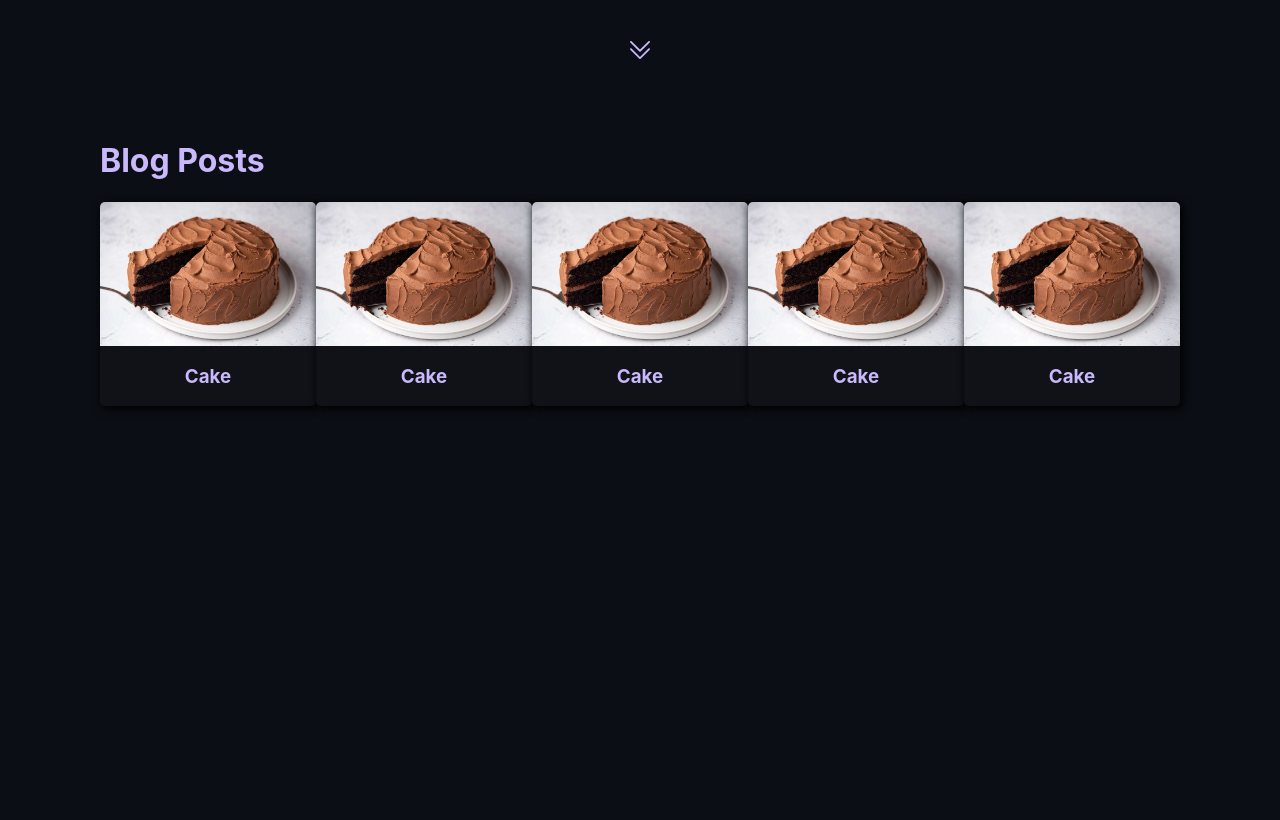
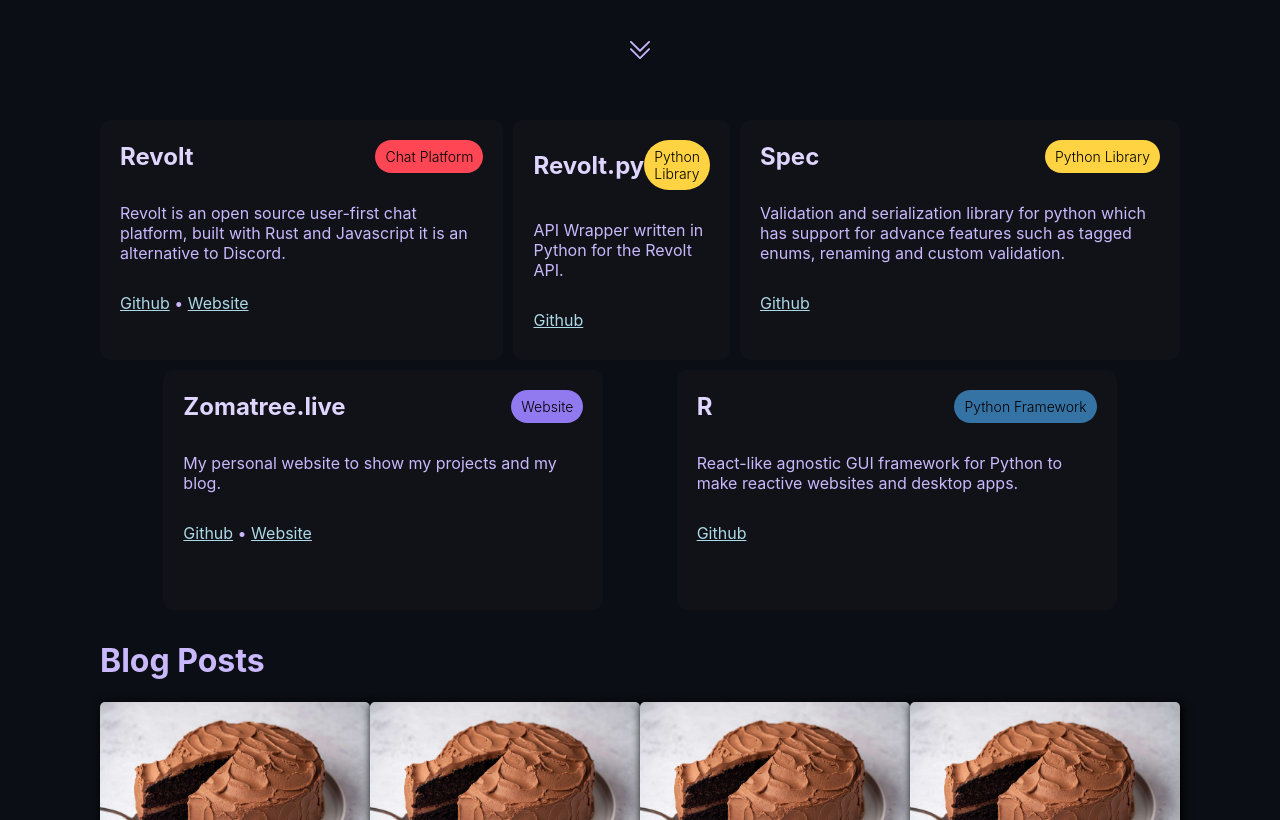
Before and after one commit to Zomatree/zomatree.live, a SvelteKit app: page / in a window 1280 px wide. Shown: the part 680-1500 px from the top of the page. Before the commit the page ends 1221 px from the top, so only its background shows below. Built offline with nearby package versions, Linux system fonts and the light colour scheme; a web font is replaced by a local one.

Commit message:
add projects section

```diff
--- /dev/null
+++ b/src/lib/components/Project.svelte
@@ -0,0 +1,33 @@
+<script lang="ts">
+    import "./project.scss";
+
+    export let title: string;
+    export let description: string;
+    export let tag: string;
+    export let tag_colour: string;
+    export let url: string | null = null;
+    export let github_url: string;
+</script>
+
+<div class="project-card">
+    <div class="title-row">
+        <h2 class="project-title">
+            { title }
+        </h2>
+
+        <div class="project-type" style="background-color: {tag_colour}">
+            {tag}
+        </div>
+    </div>
+
+    <p class="project-description">
+        {description}
+    </p>
+
+    <p class="project-description">
+        <a class="website-link" href={github_url} target="_blank" rel="nooopener noreferrer">Github </a>
+        {#if url}
+        • <a class="website-link" href={url} target="_blank" rel="nooopener noreferrer">Website</a>
+        {/if}
+    </p>
+</div>
--- /dev/null
+++ b/src/lib/components/project.scss
@@ -0,0 +1,43 @@
+.project-card {
+    background-color: var(--bg-2);
+    border-radius: 10px;
+    max-width: 400px;
+    height: 200px;
+    padding: 20px;
+}
+
+.title-row {
+    display: flex;
+    color: var(--primary-4);
+    align-items: center;
+}
+
+.project-title {
+    flex-grow: 1;
+    margin-top: 0;
+    margin-bottom: 0;
+}
+
+.project-link {
+    color: var(--primary-4);
+    text-decoration: none;
+}
+
+.website-link {
+    color: lightblue;
+    text-decoration: underline;
+}
+
+.project-type {
+    height: min-content;
+    padding: 8px 10px;
+    font-size: 14px;
+    font-weight: 300;
+    border-radius: 50px;
+    color: black;
+}
+
+.project-description {
+    margin-top: 30px;
+    color: var(--primary-3)
+}
--- a/src/routes/+page.svelte
+++ b/src/routes/+page.svelte
@@ -1,4 +1,6 @@
 <script lang="ts">
+    import Project from "$lib/components/Project.svelte";
+
     import cake from "$lib/assets/cake.jpg";
     import og_image from "$lib/assets/og_image.png";
 
@@ -39,6 +41,50 @@
             <svg fill="#CAB8FD" height="20px" width="20px" version="1.1" id="Layer_1" xmlns="http://www.w3.org/2000/svg" xmlns:xlink="http://www.w3.org/1999/xlink" viewBox="0 0 330 330" xml:space="preserve"><g id="XMLID_169_"><path id="XMLID_197_" d="M304.394,139.394l-139.39,139.393L25.607,139.393c-5.857-5.857-15.355-5.858-21.213,0.001c-5.858,5.858-5.858,15.355,0,21.213l150.004,150c2.813,2.813,6.628,4.393,10.606,4.393s7.794-1.581,10.606-4.394l149.996-150c5.858-5.858,5.858-15.355,0-21.213C319.749,133.536,310.251,133.535,304.394,139.394z"/><path id="XMLID_221_" d="M154.398,190.607c2.813,2.813,6.628,4.393,10.606,4.393s7.794-1.581,10.606-4.394l149.996-150c5.858-5.858,5.858-15.355,0-21.213c-5.857-5.858-15.355-5.858-21.213,0l-139.39,139.393L25.607,19.393c-5.857-5.858-15.355-5.858-21.213,0c-5.858,5.858-5.858,15.355,0,21.213L154.398,190.607z"/></g></svg>
         </div>
     </div>
+    <div class="projects-section">
+        <div class="projects-row">
+            <Project
+                title="Revolt"
+                tag="Chat Platform"
+                tag_colour="#ff4654"
+                url="https://revolt.chat"
+                github_url="https://github.com/revoltchat"
+                description="Revolt is an open source user-first chat platform, built with Rust and Javascript it is an alternative to Discord."
+            />
+            <Project
+                title="Revolt.py"
+                tag="Python Library"
+                tag_colour="#ffd342"
+                github_url="https://github.com/revoltchat/revolt.py"
+                description="API Wrapper written in Python for the Revolt API."
+            />
+            <Project
+                title="Spec"
+                tag="Python Library"
+                tag_colour="#ffd342"
+                github_url="https://github.com/Zomatree/Spec"
+                description="Validation and serialization library for python which has support for advance features such as tagged enums, renaming and custom validation."
+            />
+        </div>
+        <div class="projects-row">
+            <Project
+                title="Zomatree.live"
+                tag="Website"
+                tag_colour="var(--primary-1)"
+                url="https://zomatree.live"
+                github_url="https://github.com/zomatree/zomatree.live"
+                description="My personal website to show my projects and my blog."
+            />
+            <Project
+                title="R"
+                tag="Python Framework"
+                tag_colour="#3673a5"
+                github_url="https://github.com/zomatree/r"
+                description="React-like agnostic GUI framework for Python to make reactive websites and desktop apps."
+            />
+        </div>
+    </div>
+    <div id="bottom"/>
     <div class="blog-section">
         <h1 class="header" id="blogs">
             Blog Posts
@@ -60,11 +106,6 @@
                 <img class="blog-card-image" alt="Slice of chocolate cake on white plate" src={cake}/>
                 <h3 class="blog-card-title">Cake</h3>
             </a>
-            <a class="blog-card" href="/blog/cake">
-                <img class="blog-card-image" alt="Slice of chocolate cake on white plate" src={cake}/>
-                <h3 class="blog-card-title">Cake</h3>
-            </a>
         </div>
     </div>
-    <div id="bottom"/>
 </div>
--- a/src/styles.scss
+++ b/src/styles.scss
@@ -129,6 +129,21 @@
     text-decoration: none;
 }
 
+.projects-section {
+    margin-left: 100px;
+    margin-right: 100px;
+    display: flex;
+    flex-direction: column;
+}
+
+.projects-row {
+    display: flex;
+    flex-direction: row;
+    gap: 10px;
+    justify-content: space-evenly;
+    margin-bottom: 10px;
+}
+
 .intro-small-text {
     font-size: 1.2rem;
 }
```
